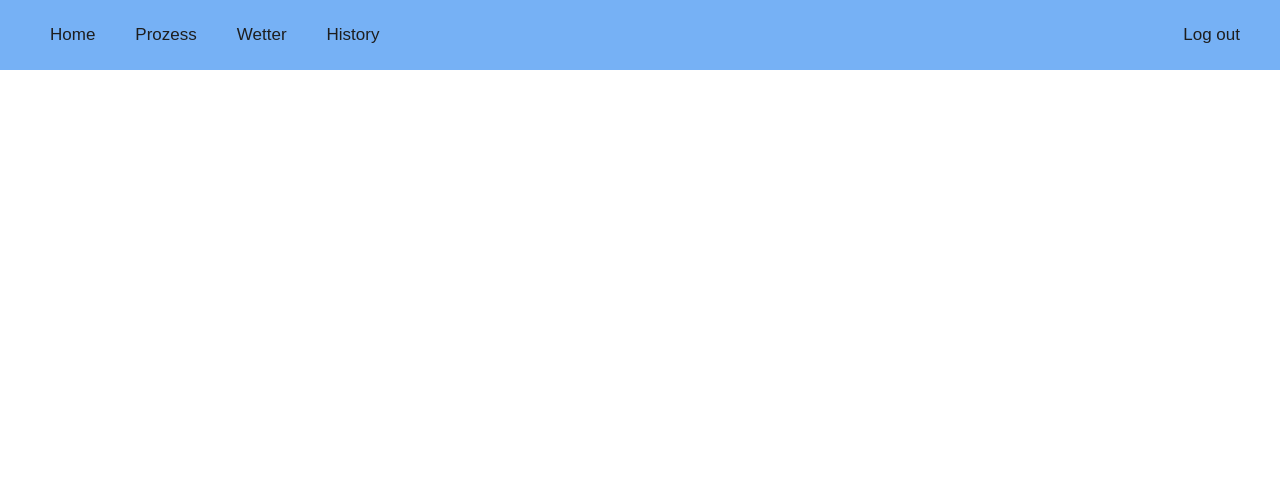
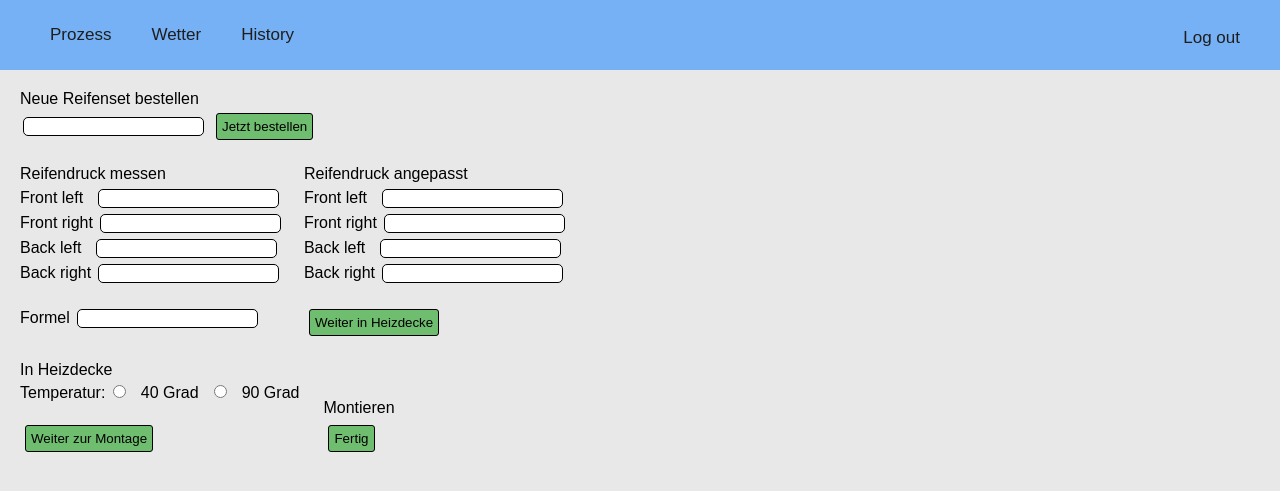
Before and after one commit to Lan1205/PropraGruppe6, a PHP site: page /prozess.html in a window 1280 px wide. Shown: the top 491 px of the page. Run offline with PHP 8.4, Linux system fonts and the light colour scheme.

Commit message:
Zweiten Commit

```diff
--- a/history.html
+++ b/history.html
@@ -10,7 +10,6 @@
 <body>
     <nav>
         <ul>
-            <li><a href="input.html">Home</a></li>
             <li><a href="prozess.html">Prozess</a></li>
             <li><a href="wetter.html">Wetter</a></li>
             <li><a href="history.html">History</a></li>
--- a/index.html
+++ b/index.html
@@ -8,7 +8,7 @@
     <title>Reifenmanagement</title>
 </head>
 <body>
-    <form class="box" action="input.html" method="post">
+    <form class="box" action="prozess.html" method="post">
         <h1 style="color:rgb(212, 212, 212)">Login</h1>
         <input type="text" name = "username" placeholder=" Username">
         <input type="password" name = "username" placeholder=" Password">
--- /dev/null
+++ b/prozess.css
@@ -0,0 +1,34 @@
+.inline {
+    display: inline-block;
+    padding: 10px;
+}
+.block {
+    display: block;
+    padding: 10px;
+}
+.paragraph {
+    margin-bottom: -15px;
+    font-family: sans-serif;
+}
+button {
+    margin: 5px 5px;
+    padding: 5px;
+    border: 1px solid;
+    border-radius: 3px;
+    background-color: rgb(111, 189, 111);
+}
+input {
+    margin: 3px 3px;
+    font-family: sans-serif;
+    padding: 1px;
+    border: 1.5px solid;
+    border-radius: 5px;
+}
+
+label {
+    font-family: sans-serif;
+}
+
+#grad40,#grad90 {
+    padding: -10px;
+}
--- a/prozess.html
+++ b/prozess.html
@@ -5,12 +5,13 @@
     <meta http-equiv="X-UA-Compatible" content="IE=edge">
     <meta name="viewport" content="width=device-width, initial-scale=1.0">
     <link rel="stylesheet" href="style.css">
+    <link rel="stylesheet" href="prozess.css">
     <title>Reifenmanagement</title>
 </head>
 <body>
+
     <nav>
         <ul>
-            <li><a href="input.html">Home</a></li>
             <li><a href="prozess.html">Prozess</a></li>
             <li><a href="wetter.html">Wetter</a></li>
             <li><a href="history.html">History</a></li>
@@ -18,5 +19,63 @@
         </ul>
     </nav>
 
+    <div class ="inline">
+        <form action="" id="form">
+            <div class = "block">
+            <label for="bestellung">Neue Reifenset bestellen</label><br>
+            <input type="text"  id="bestellung" name="bestellung">
+            <button id="bestellen">Jetzt bestellen</button>
+            </div>
+
+            <div class="inline">
+                <p class="paragraph">Reifendruck messen</p><br>
+                <label for="fl1">Front left</label> &nbsp;
+                <input type="text" name = "fl1" id = "fl1"><br>
+                <label for="fr1">Front right</label>
+                <input type="text" name = "fr1" id = "fr1"><br>
+                <label for="bl1">Back left</label> &nbsp;
+                <input type="text" name = "bl1" id = "bl1"><br>
+                <label for="br1">Back right</label>
+                <input type="text" name = "br1" id = "br1">
+            </div>
+
+            <div class="inline" style="float:right">
+                <p class="paragraph">Reifendruck angepasst</p><br>
+                <label for="fl2">Front left</label>&ensp;
+                <input type="text" name = "fl2" id = "fl2"><br>
+                <label for="fr2">Front right</label>
+                <input type="text" name = "fr2" id = "fr2"><br>
+                <label for="bl2">Back left</label>&ensp;
+                <input type="text" name = "bl2" id = "bl2"><br>
+                <label for="br2">Back right</label>
+                <input type="text" name = "br2" id = "br2"><br><br>
+                <button id="inHeizdecke">Weiter in Heizdecke</button>
+
+            </div>
+
+            <div class="block">
+                <label for="formel">Formel</label>
+                <input type="text" id="formel" name="formel">
+            </div>
+
+
+            <div class="inline">
+                <p class="paragraph">In Heizdecke</p><br>
+                <label for="">Temperatur: </label>
+                <input type="radio" id="grad40" name="temperatur" value="grad40">
+                <label for="grad40">40 Grad</label>
+                <input type="radio" id="grad90" name="temperatur" value="grad90">
+                <label for="grad90">90 Grad</label><br><br>
+                <button id="montage">Weiter zur Montage</button>
+            </div>
+
+            <div class="inline">
+                <p class="paragraph">Montieren</p><br>
+                <button id="fertig">Fertig</button>
+            </div>
+
+        </form>
+    </div>
+
 </body>
 </html>
--- a/register.html
+++ b/register.html
@@ -8,7 +8,7 @@
     <title>Reifenmanagement</title>
 </head>
 <body>
-    <form class="box" action="prozess.html" method="post">
+    <form class="box" action="" method="post">
         <h1 style="color:rgb(212, 212, 212)">Register</h1>
         <label for="vorname">Vorname</label>
         &ensp;&ensp;&ensp;&ensp;&ensp;&ensp;&ensp;&ensp;&ensp;&ensp;&ensp;&ensp;&ensp;&ensp;&ensp;&ensp;&ensp;
@@ -31,8 +31,8 @@
         <label for="password">Password</label><br>
         <input type="password" name = "password"><br>
         <label for="confirmPassword">Confirm your password</label><br>
-        <input type="confirmPassword" name= "confirmPassword"><br>
-        <button class="register"><a href="input.html">Register</a></button>
+        <input type="password" name= "confirmPassword"><br>
+        <button class="register"><a href="prozess.html">Register</a></button>
 
     </form>
 </body>
--- a/style.css
+++ b/style.css
@@ -1,3 +1,6 @@
+body {
+    background-color: rgba(231, 231, 231, 0.952);
+}
 * {
     margin: 0;
     padding: 0;
@@ -40,7 +43,7 @@ ul li a:hover {
     color: #1e1e1e;
     padding: 0 20px;
     margin-right: 20px;
-    height: 70px;
+    height: 65px;
     background-color:rgb(118, 177, 245) ;
     border: none;
 }
--- a/wetter.html
+++ b/wetter.html
@@ -10,7 +10,6 @@
 <body>
     <nav>
         <ul>
-            <li><a href="input.html">Home</a></li>
             <li><a href="prozess.html">Prozess</a></li>
             <li><a href="wetter.html">Wetter</a></li>
             <li><a href="history.html">History</a></li>
```
Also changed, not shown: input.html (deleted, +0 -22 lines).
